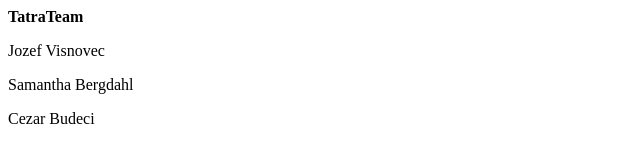
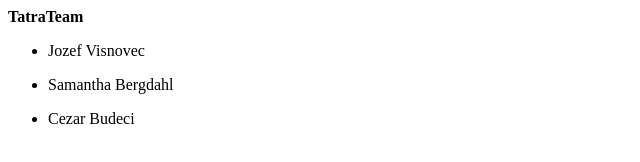
Before and after one commit to CezarBudeci/TatraTeam, a plain HTML site: page index.html in a window 1280 px wide. Shown: the whole page, without its empty margins (0-640 px from the left). Drawn offline with Linux system fonts and the light colour scheme.

Commit message:
Names made to list
Updated file and made names to list

```diff
--- a/index.html
+++ b/index.html
@@ -6,10 +6,10 @@
   </head>
   <body>
     <p><b>TatraTeam</b></p>
-
-    <p>Jozef Visnovec<p>
-    <p>Samantha Bergdahl<p>
-    <p>Cezar Budeci</p>
-
+      <ul>
+        <li> <p>Jozef Visnovec<p></li>
+        <li> <p>Samantha Bergdahl<p></li>
+        <li> <p>Cezar Budeci</p> </li>
+      </ul>
   </body>
 </html>
```
